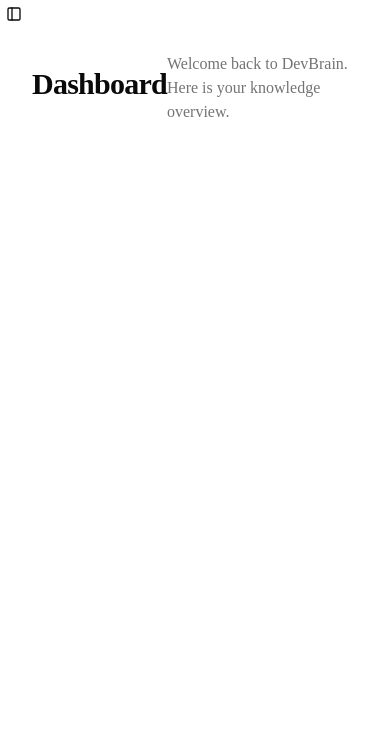
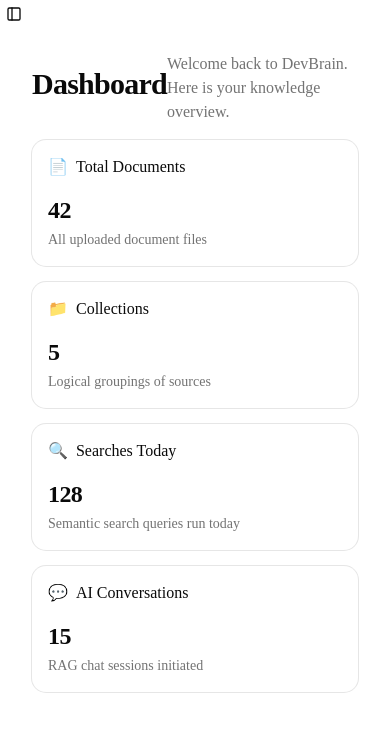
Before and after one commit to oscarlopez1991/DevBrain, a Next.js app in the folder frontend/: page / in a window 390 px wide. Shown: the top 732 px of the page. Built offline with nearby package versions, Linux system fonts and the light colour scheme.

Commit message:
feat: implement responsive grid for metric cards in dashboard

```diff
--- a/frontend/app/page.tsx
+++ b/frontend/app/page.tsx
@@ -24,15 +24,27 @@
         <h2 className="text-3xl font-bold tracking-tight">Dashboard</h2>
         <p className="text-muted-foreground">Welcome back to DevBrain. Here is your knowledge overview.</p>
       </div>
+      <div className="grid md:grid-cols-2 lg:grid-cols-4 gap-4">
+        {stats.map(item => (
+            <Card key={item.title}>
+              <CardHeader>
+                <CardTitle className="flex items-center gap-2">
+                  {item.icon}
+                  <span>{item.title}</span>
+                </CardTitle>
+              </CardHeader>
 
-      {/* TODO(PHASE-2): Render a grid of metric cards.
-          Requirements:
-          1. Use a responsive grid container (e.g., `<div className="grid gap-4 md:grid-cols-2 lg:grid-cols-4">`).
-          2. Map over the `stats` array and render a `<Card>` component for each stat.
-          3. Within the Card, render:
-             - CardHeader with CardTitle (displaying title and icon side-by-side).
-             - CardContent (displaying the value in a large font and the description in muted small text).
-      */}
+              <CardContent className="space-y-1">
+                <div className="text-2xl font-bold tracking-tight tabular-nums">
+                  {item.value}
+                </div>
+                <p className="text-sm text-muted-foreground">
+                  {item.description}
+                </p>
+              </CardContent>
+            </Card>
+        ))}
+      </div>
     </div>
   )
 }
```
